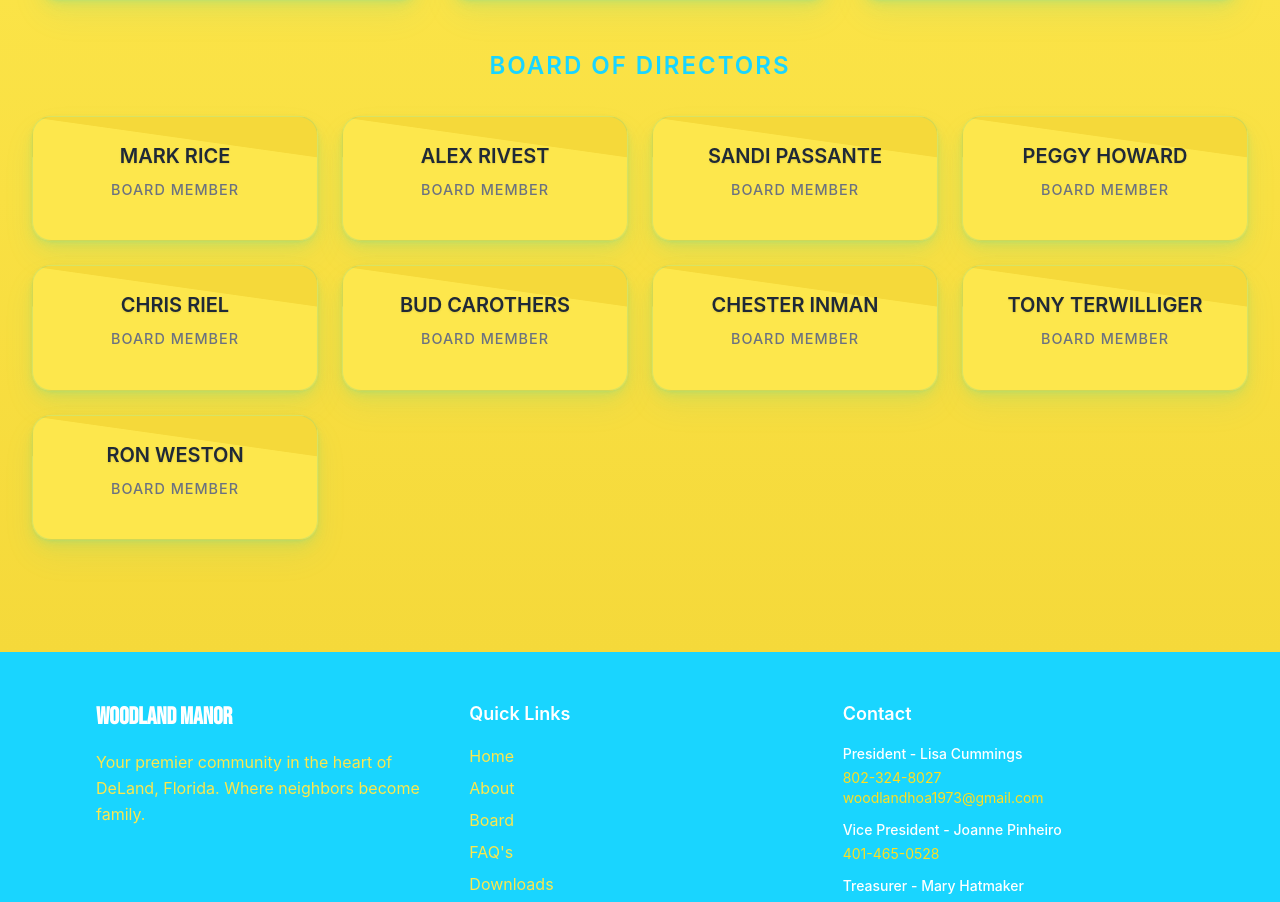
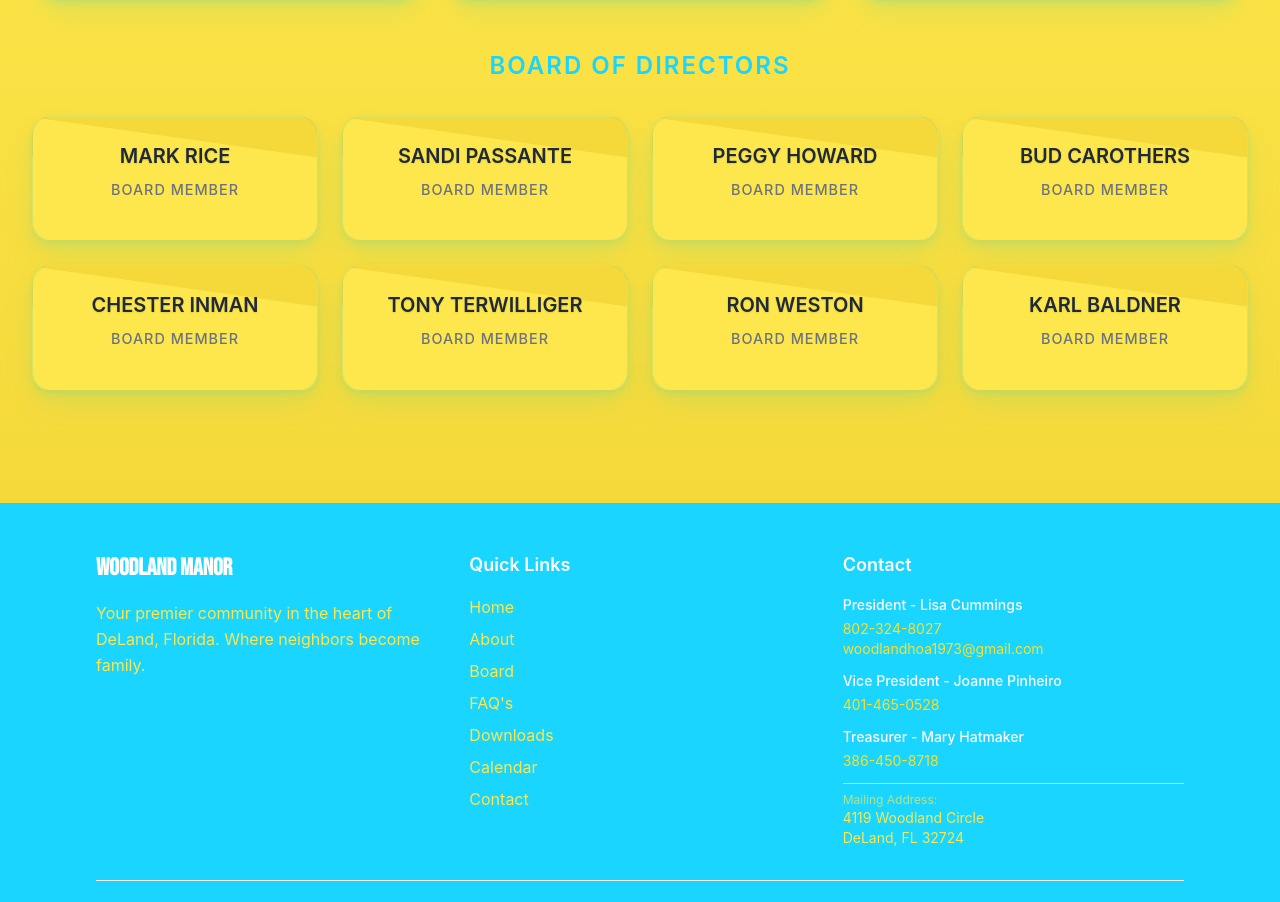
Before and after one commit to brennanhunter/woodland-manor, a Next.js app: page /board in a window 1280 px wide. Shown: the part 1186-2088 px from the top of the page. Built offline with nearby package versions, Linux system fonts and the light colour scheme.

Commit message:
Updated Rules and Regulations and board members.

```diff
--- a/src/components/Board.tsx
+++ b/src/components/Board.tsx
@@ -48,14 +48,13 @@ const Board: React.FC = () => {
 
   const directors: BoardMemberData[] = [
     { name: "MARK RICE" },
-    { name: "ALEX RIVEST" },
     { name: "SANDI PASSANTE" },
     { name: "PEGGY HOWARD" },
-    { name: "CHRIS RIEL" },
     { name: "BUD CAROTHERS" },
     { name: "CHESTER INMAN" },
     { name: "TONY TERWILLIGER" },
-    { name: "RON WESTON" }
+    { name: "RON WESTON" },
+    { name: "KARL BALDNER" }
   ];
 
   return (
```
Also changed, not shown: 1 other file (tests, documents, lock files or other folders).
